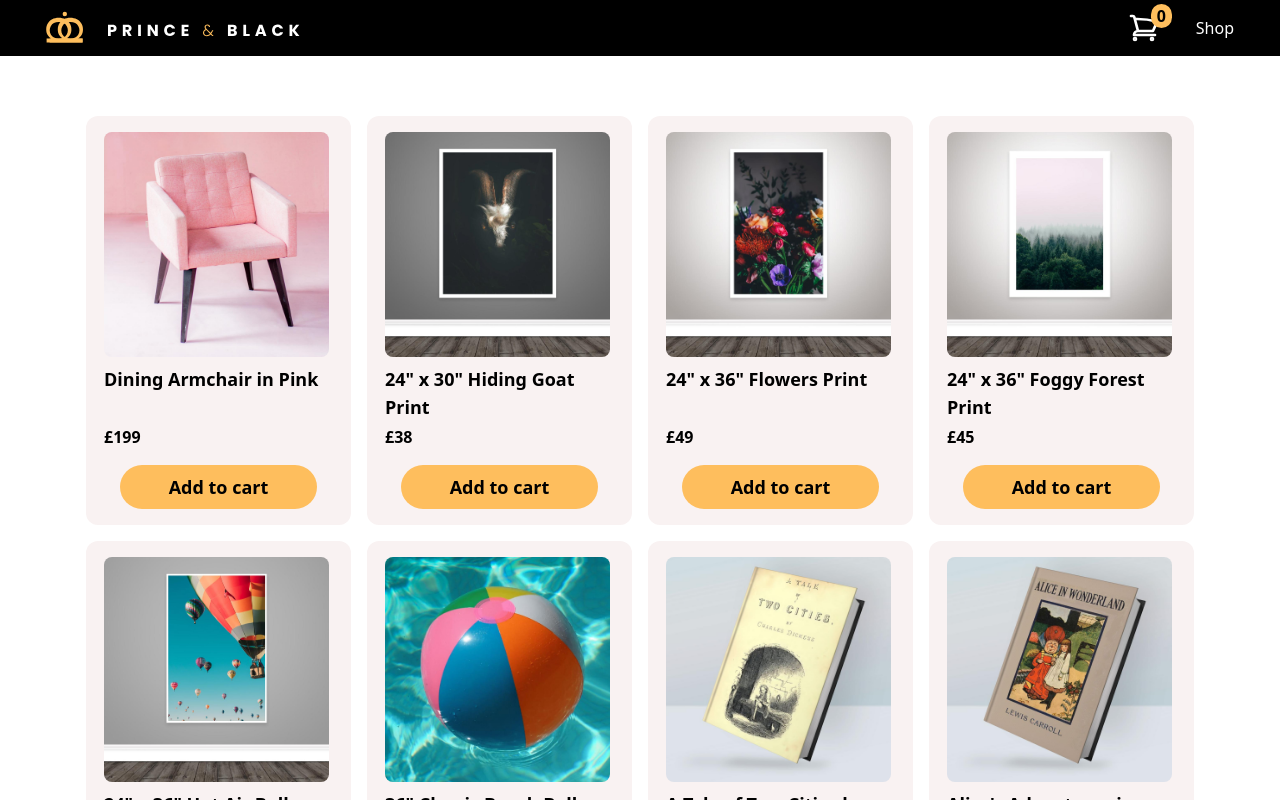
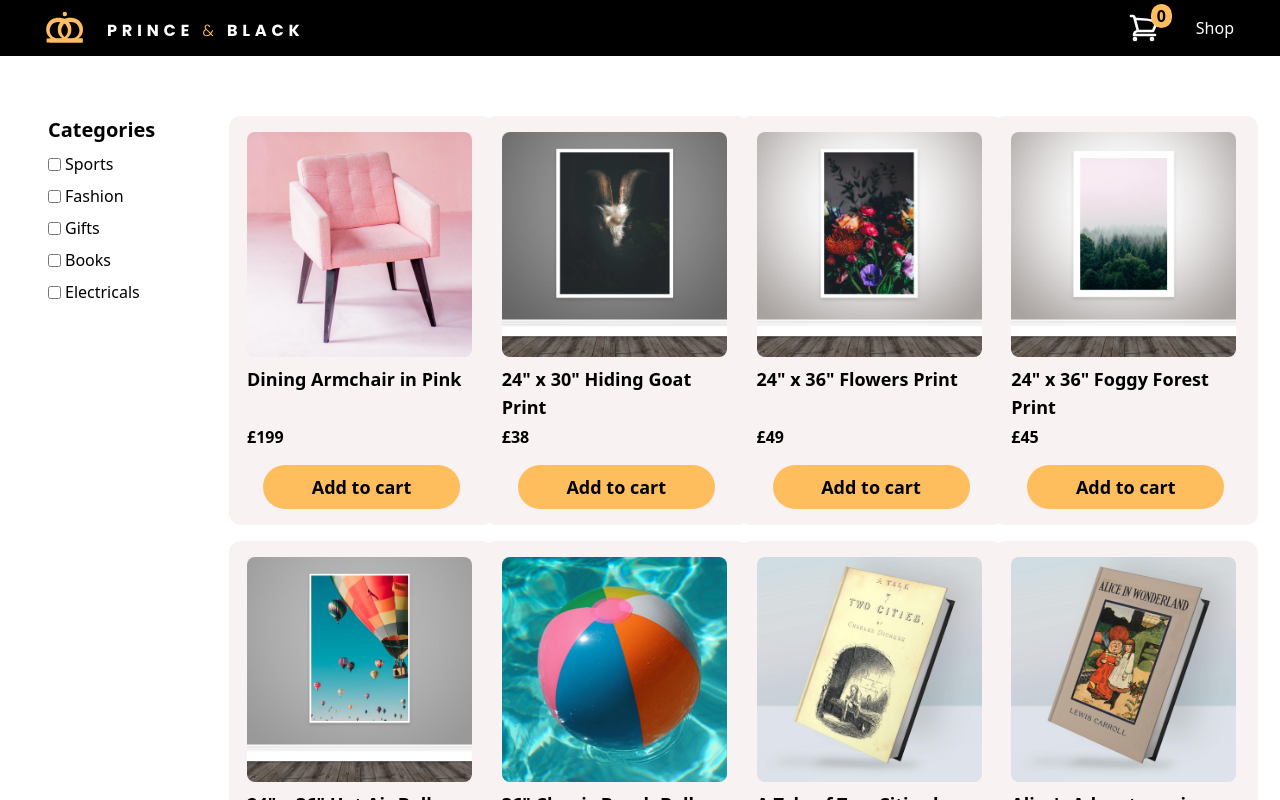
Before and after one commit to KabilashKumarREO/prince-and-black, a Next.js app: page /products in a window 1280 px wide. Shown: the top 800 px of the page. Built offline with nearby package versions, Linux system fonts and the light colour scheme.

Commit message:
added category filter for PLP

```diff
--- a/components/Navbar.jsx
+++ b/components/Navbar.jsx
@@ -22,7 +22,7 @@ const Navbar = () => {
   }, []);
 
   return (
-    <nav className="h-[56px] bg-dark w-[100%] text-light flex flex-row items-center justify-between px-[16px] md:px-[30px]">
+    <nav className="sticky top-0 z-10 h-[56px] bg-dark w-[100%] text-light flex flex-row items-center justify-between px-[16px] md:px-[30px]">
       <Link href={"/"}>
         <img
           src="/assets/logo.svg"
--- a/pages/products.jsx
+++ b/pages/products.jsx
@@ -2,33 +2,91 @@ import axios from "axios";
 import ProductCard from "../components/ProductCard";
 import Spinner from "../components/Spinner";
 import { useEffect, useState } from "react";
+import { productData } from "../productData";
 
 const ProductsPage = () => {
   const [products, setProducts] = useState([]);
   const [isLoading, setIsLoading] = useState("loading"); // loading, loaded, error
+  const [categories, setCategories] = useState([]);
+  const [selectedCategories, setSelectedCategories] = useState([]);
+  const [selectedProducts, setSelectedProducts] = useState([]);
 
   useEffect(() => {
     setIsLoading("loading");
     axios
       .get(`/api/products`)
-      .then((response) => setProducts(response.data.products))
+      .then((response) => {
+        setProducts(response.data.products);
+        setSelectedProducts(response.data.products);
+      })
       .catch((err) => setIsLoading("error"))
       .then(() => setIsLoading("loaded"));
+
+    const uniqueCategories = [
+      ...new Set(productData.map((item) => item.category).flat(1)),
+    ];
+    setCategories(uniqueCategories);
   }, []);
+
+  // Change handler for checkboxes
+  const handleCheckboxChange = (event) => {
+    const { value, checked } = event.target;
+    let updatedCatList;
+    // Update the selected checkboxes based on the checkbox's value
+    if (checked) {
+      updatedCatList = [...selectedCategories, value];
+      setSelectedCategories(updatedCatList);
+    } else {
+      updatedCatList = selectedCategories.filter(
+        (checkbox) => checkbox !== value
+      );
+      setSelectedCategories(updatedCatList);
+    }
+
+    if (updatedCatList.length === 0) {
+      setSelectedProducts(products);
+    } else {
+      const getSelectedProducts = products.filter((product) =>
+        product.category.some((cat) => updatedCatList.includes(cat))
+      );
+      setSelectedProducts(getSelectedProducts);
+    }
+  };
 
   if (isLoading === "loading") {
     return <Spinner />;
   }
 
   return (
-    <section className="px-[48px] my-[60px] flex items-center justify-center">
-      <div className="grid grid-cols-1 sm:grid-cols-2 lg:grid-cols-3 xl:grid-cols-4 gap-[16px]">
-        {isLoading === "loaded" &&
-          products.map((product) => (
-            <ProductCard key={product.slug} data={product} />
+    <main className="px-[16px] md:px-[48px] flex flex-row w-[100%] justify-center relative">
+      <aside className="hidden md:flex sticky top-[116px] w-[200px] h-[100%] my-[60px] flex-col items-start">
+        <h2 className="font-semibold text-xl">Categories</h2>
+        <div className="flex flex-col items-start gap-[8px] mt-[8px]">
+          {categories.map((option) => (
+            <div key={option} className="flex flex-row items-center gap-[4px]">
+              <input
+                type="checkbox"
+                id={option}
+                value={option}
+                checked={selectedCategories.includes(option)}
+                onChange={handleCheckboxChange}
+              />
+              <label className="font-medium" htmlFor={option}>
+                {option}
+              </label>
+            </div>
           ))}
-      </div>
-    </section>
+        </div>
+      </aside>
+      <section className="w-[calc(100% - 200px)] my-[60px] flex items-start justify-center">
+        <div className="grid grid-cols-1 sm:grid-cols-2 lg:grid-cols-3 xl:grid-cols-4 gap-[16px]">
+          {isLoading === "loaded" &&
+            selectedProducts.map((product) => (
+              <ProductCard key={product.slug} data={product} />
+            ))}
+        </div>
+      </section>
+    </main>
   );
 };
 
```
